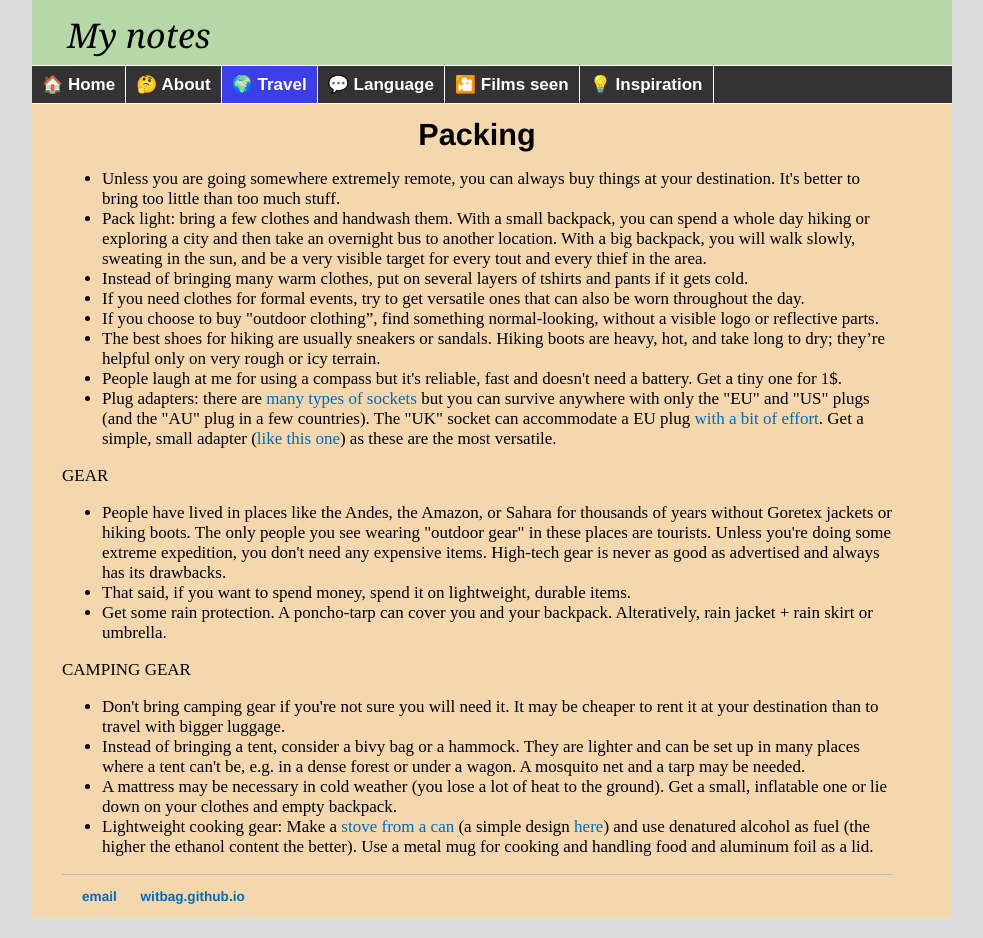
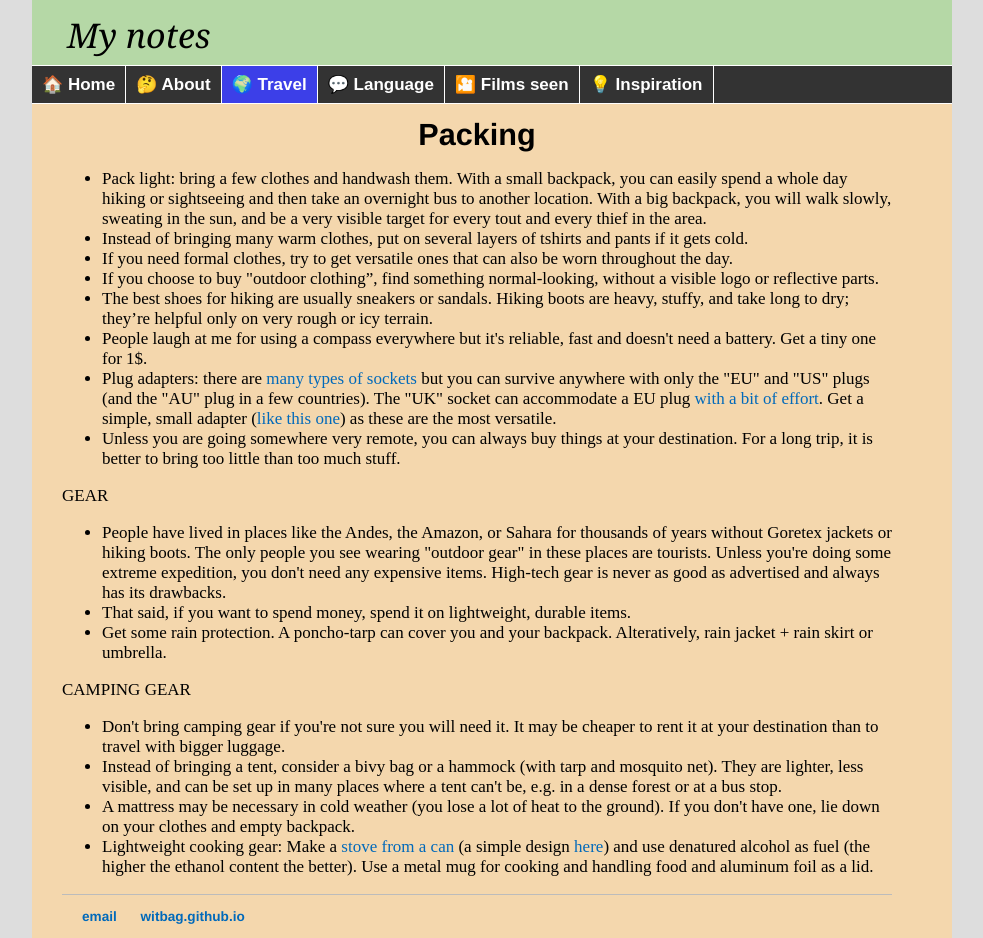
Before and after one commit to witbag/witbag.github.io, a Jekyll site: the page built from travel/packing.html, in a window 1280 px wide. Shown: the whole page, without its empty margins (148-1131 px from the left). Built offline with Jekyll 4.4.1, drawn with Linux system fonts in a browser that asks for light colours.

Commit message:
Update packing.html

```diff
--- a/travel/packing.html
+++ b/travel/packing.html
@@ -8,14 +8,14 @@ title: Travel resources
 <br>
 <center><h2>Packing</h2></center>
 <ul>
-<li>Unless you are going somewhere extremely remote, you can always buy things at your destination. It's better to bring too little than too much stuff.
-<li>Pack light: bring a few clothes and handwash them. With a small backpack, you can spend a whole day hiking or exploring a city and then take an overnight bus to another location. With a big backpack, you will walk slowly, sweating in the sun, and be a very visible target for every tout and every thief in the area.
+<li>Pack light: bring a few clothes and handwash them. With a small backpack, you can easily spend a whole day hiking or sightseeing and then take an overnight bus to another location. With a big backpack, you will walk slowly, sweating in the sun, and be a very visible target for every tout and every thief in the area.
 <li>Instead of bringing many warm clothes, put on several layers of tshirts and pants if it gets cold.
-<li>If you need clothes for formal events, try to get versatile ones that can also be worn throughout the day.
+<li>If you need formal clothes, try to get versatile ones that can also be worn throughout the day.
 <li>If you choose to buy "outdoor clothing”, find something normal-looking, without a visible logo or reflective parts.
-<li>The best shoes for hiking are usually sneakers or sandals. Hiking boots are heavy, hot, and take long to dry; they’re helpful only on very rough or icy terrain.
-<li>People laugh at me for using a compass but it's reliable, fast and doesn't need a battery. Get a tiny one for 1$.
+<li>The best shoes for hiking are usually sneakers or sandals. Hiking boots are heavy, stuffy, and take long to dry; they’re helpful only on very rough or icy terrain.
+<li>People laugh at me for using a compass everywhere but it's reliable, fast and doesn't need a battery. Get a tiny one for 1$.
 <li>Plug adapters: there are <a href="https://www.power-plugs-sockets.com/" target=_blank>many types of sockets</a> but you can survive anywhere with only the "EU" and "US" plugs (and the "AU" plug in a few countries). The "UK" socket can accommodate a EU plug <a href="https://www.youtube.com/watch?v=fi5_CTBnDgc" target=_blank>with a bit of effort</a>. Get a simple, small adapter (<a href="https://www.dhresource.com/0x0s/f2-albu-g5-M01-70-EB-rBVaJFi0KfqAHu21AAEbpXp_5UQ354.jpg/portable-travel-power-plug-adapter-eu-us-au-adaptor-converter-ac-power-plug-european-to-american-outlet-universal.jpg" target=_blank>like this one</a>) as these are the most versatile.
+<li>Unless you are going somewhere very remote, you can always buy things at your destination. For a long trip, it is better to bring too little than too much stuff.
 </ul>
 GEAR<br>
 <ul>
@@ -26,8 +26,8 @@ GEAR<br>
 CAMPING GEAR<br>
 <ul>
 <li>Don't bring camping gear if you're not sure you will need it. It may be cheaper to rent it at your destination than to travel with bigger luggage.
-<li>Instead of bringing a tent, consider a bivy bag or a hammock. They are lighter and can be set up in many places where a tent can't be, e.g. in a dense forest or under a wagon. A mosquito net and a tarp may be needed.
-<li>A mattress may be necessary in cold weather (you lose a lot of heat to the ground). Get a small, inflatable one or lie down on your clothes and empty backpack.
+<li>Instead of bringing a tent, consider a bivy bag or a hammock (with tarp and mosquito net). They are lighter, less visible, and can be set up in many places where a tent can't be, e.g. in a dense forest or at a bus stop.
+<li>A mattress may be necessary in cold weather (you lose a lot of heat to the ground). If you don't have one, lie down on your clothes and empty backpack.
 <li>Lightweight cooking gear: Make a <a href="https://en.wikipedia.org/wiki/Beverage-can_stove" target=_blank>stove from a can</a> (a simple design <a href="https://vimeo.com/64726512" target=_blank>here</a>) and use denatured alcohol as fuel (the higher the ethanol content the better). Use a metal mug for cooking and handling food and aluminum foil as a lid.
 </ul>
 
```
